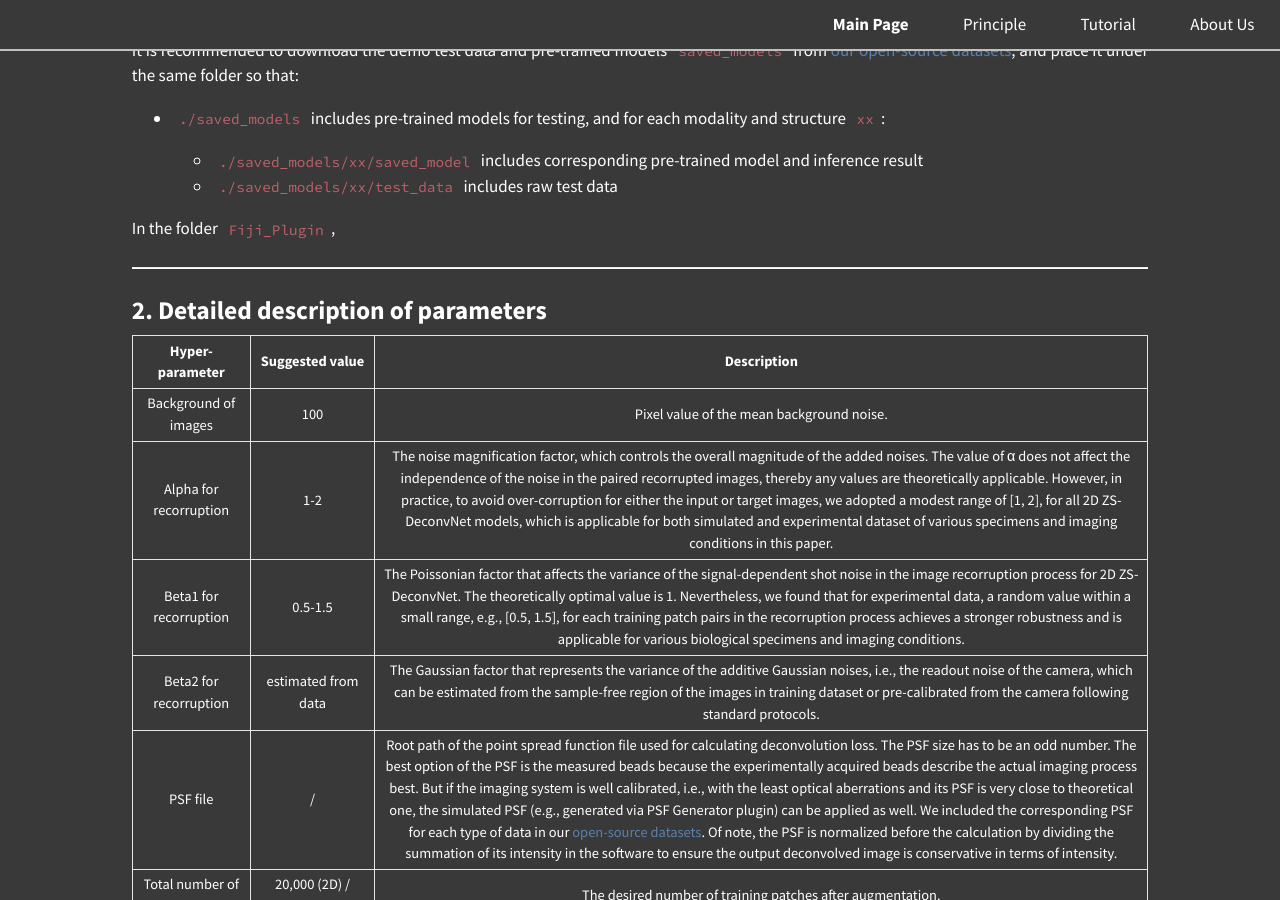
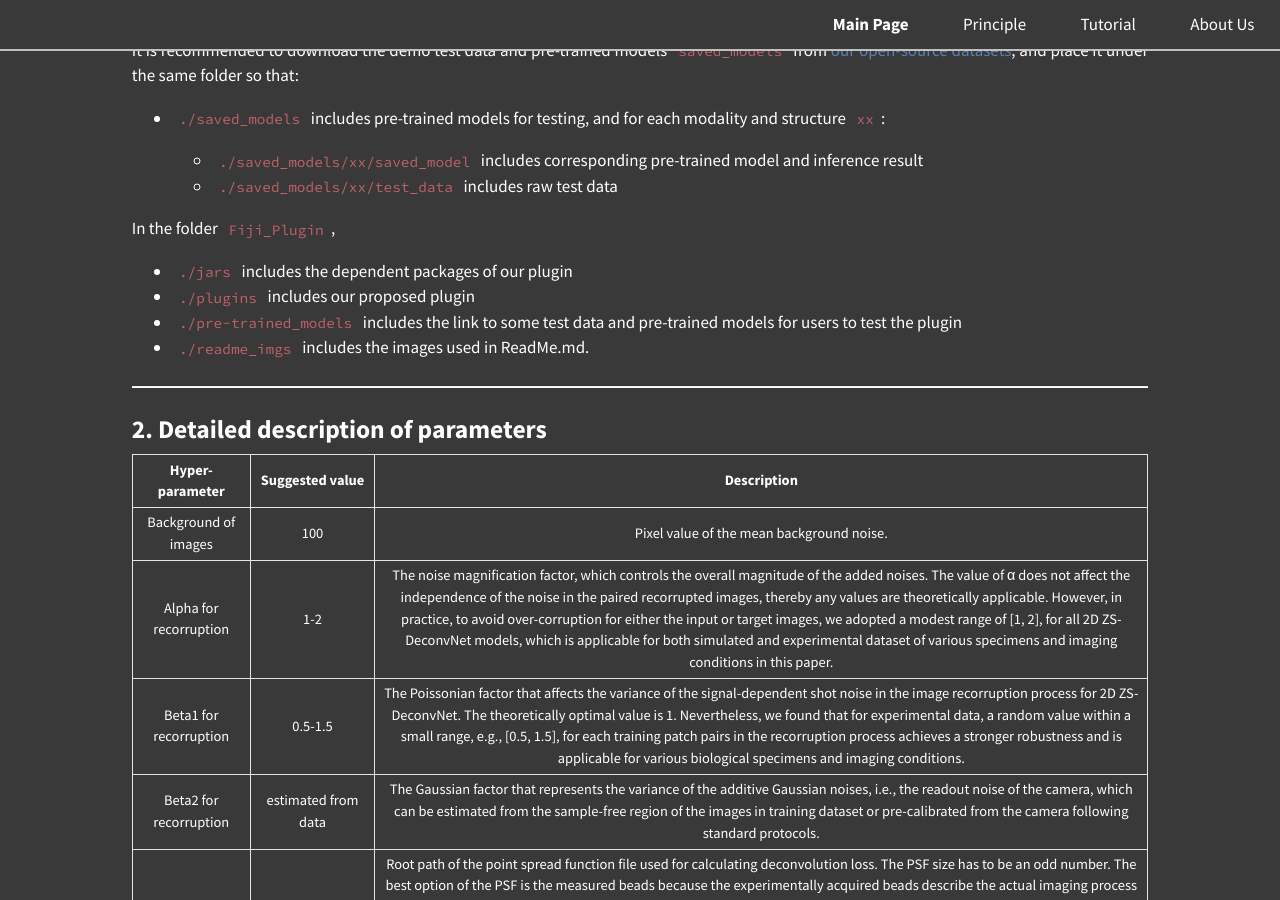
Before and after one commit to TristaZeng/ZS-DeconvNet-page, a Jekyll site: the page built from Tutorial.md, in a window 1280 px wide and 900 px high, scrolled down 1002 px. Built offline with Jekyll 4.4.1, drawn with Linux system fonts in a browser that asks for light colours.

Commit message:
renew file struc in tutorial

```diff
--- a/Tutorial.md
+++ b/Tutorial.md
@@ -47,7 +47,10 @@ It is recommended to download the demo test data and pre-trained models <code st
 
 In the folder <code style="background-color:#393939;">Fiji_Plugin</code>,
 
-
+- <code style="background-color:#393939;">./jars</code> includes the dependent packages of our plugin
+- <code style="background-color:#393939;">./plugins</code> includes our proposed plugin
+- <code style="background-color:#393939;">./pre-trained_models</code> includes the link to some test data and pre-trained models for users to test the plugin
+- <code style="background-color:#393939;">./readme_imgs</code> includes the images used in ReadMe.md.
 
 <hr>
 
```
